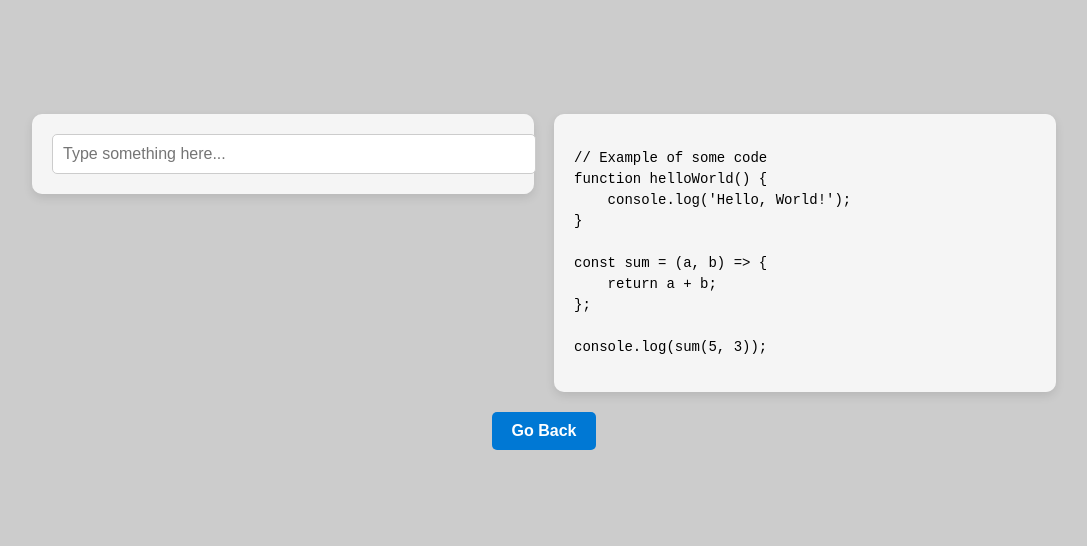
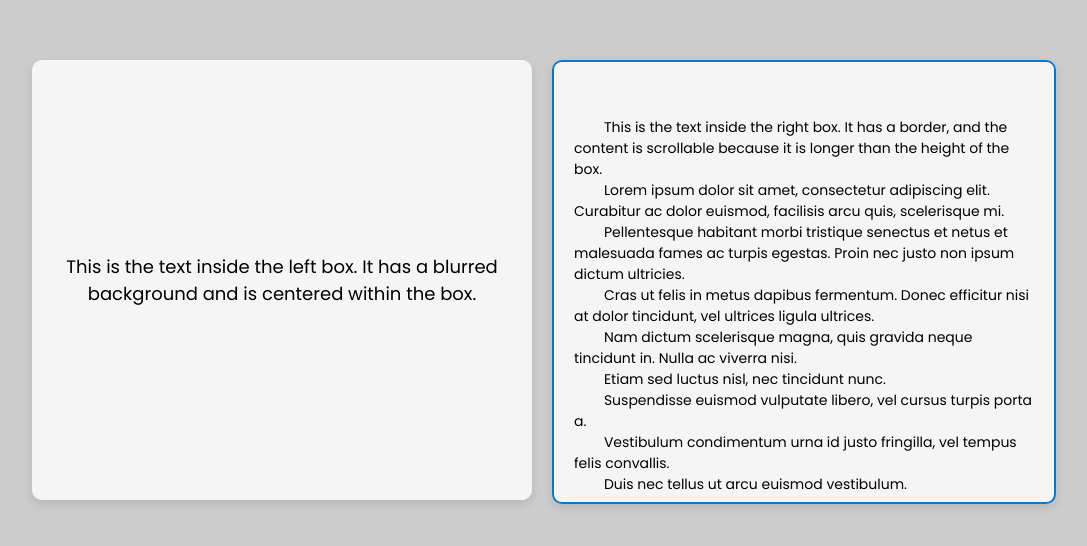
Before and after one commit to cantdox/react, a plain HTML site: page index.html in a window 1280 px wide. Shown: the part 118-664 px from the top of the page, without its empty margins (96-1183 px from the left). Drawn offline with Linux system fonts and the light colour scheme.

Commit message:
Update index.html

```diff
--- a/index.html
+++ b/index.html
@@ -12,7 +12,6 @@
       background-color: #cccccc;
       font-family: 'Poppins', sans-serif;
       display: flex;
-      flex-direction: column;
       justify-content: center;
       align-items: center;
       height: 100vh;
@@ -22,7 +21,6 @@
     .container {
       display: flex;
       justify-content: space-between;
-      align-items: flex-start;
       gap: 20px;
       width: 80%;
       max-width: 1200px;
@@ -36,68 +34,48 @@
       border-radius: 10px;
       box-shadow: 0 4px 10px rgba(0, 0, 0, 0.1);
       max-height: 400px;
+      overflow: hidden;
     }
 
-    .left-box input[type="text"] {
-      width: 100%;
-      padding: 10px;
-      font-size: 16px;
-      border: 1px solid #ccc;
-      border-radius: 5px;
-      outline: none;
+    .left-box {
+      display: flex;
+      align-items: center;
+      justify-content: center;
+      text-align: center;
+      font-size: 18px;
+      font-weight: 400;
     }
 
     .right-box {
+      border: 2px solid #0078d4;
       overflow-y: auto;
     }
 
-    .right-box pre {
+    .right-box p {
       font-size: 14px;
+      line-height: 1.5;
       white-space: pre-wrap;
-      line-height: 1.5;
-    }
-
-    button {
-      margin-top: 20px;
-      padding: 10px 20px;
-      font-size: 16px;
-      font-weight: 600;
-      color: #fff;
-      background-color: #0078d4;
-      border: none;
-      border-radius: 5px;
-      cursor: pointer;
-      text-align: center;
-    }
-
-    button:hover {
-      background-color: #005bb5;
-    }
-
-    button:active {
-      transform: scale(0.98);
     }
   </style>
 </head>
 <body>
   <div class="container">
     <div class="box left-box">
-      <input type="text" placeholder="Type something here...">
+      <p>This is the text inside the left box. It has a blurred background and is centered within the box.</p>
     </div>
     <div class="box right-box">
-      <pre>
-// Example of some code
-function helloWorld() {
-    console.log('Hello, World!');
-}
-
-const sum = (a, b) => {
-    return a + b;
-};
-
-console.log(sum(5, 3));</pre>
+      <p>
+        This is the text inside the right box. It has a border, and the content is scrollable because it is longer than the height of the box.
+        Lorem ipsum dolor sit amet, consectetur adipiscing elit. Curabitur ac dolor euismod, facilisis arcu quis, scelerisque mi.
+        Pellentesque habitant morbi tristique senectus et netus et malesuada fames ac turpis egestas. Proin nec justo non ipsum dictum ultricies.
+        Cras ut felis in metus dapibus fermentum. Donec efficitur nisi at dolor tincidunt, vel ultrices ligula ultrices.
+        Nam dictum scelerisque magna, quis gravida neque tincidunt in. Nulla ac viverra nisi.
+        Etiam sed luctus nisl, nec tincidunt nunc.
+        Suspendisse euismod vulputate libero, vel cursus turpis porta a.
+        Vestibulum condimentum urna id justo fringilla, vel tempus felis convallis.
+        Duis nec tellus ut arcu euismod vestibulum.
+      </p>
     </div>
   </div>
-  <button onclick="window.location.href='https://cantdox.github.io/tools'">Go Back</button>
 </body>
 </html>
```
